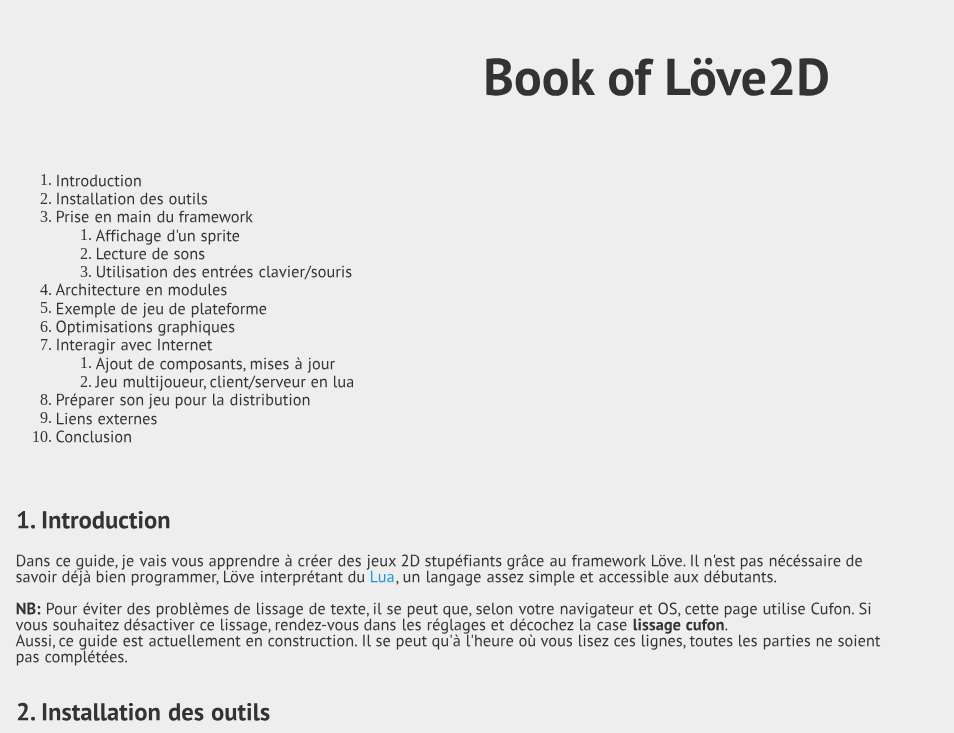
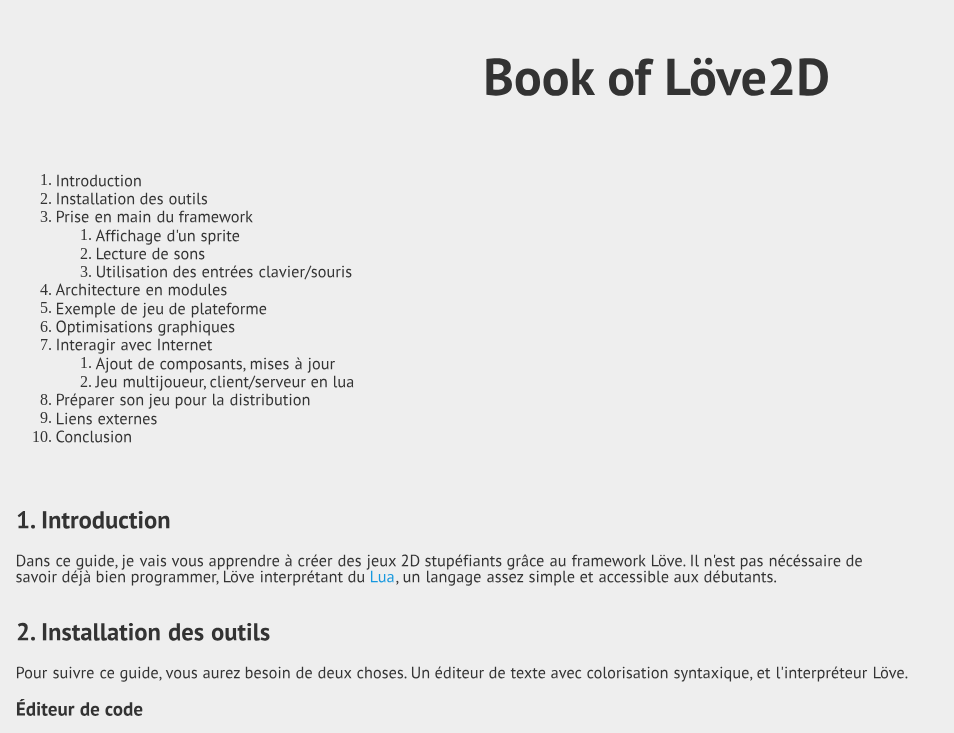
Before and after one commit to altitude/book-of-love-french, a plain HTML site: page index.html in a window 1280 px wide. Shown: the top 733 px of the page, without its empty margins (0-954 px from the left). Drawn offline with Linux system fonts and the light colour scheme.

Commit message:
Update index.html

```diff
--- a/index.html
+++ b/index.html
@@ -47,7 +47,6 @@
 	<div id="guide">
 		<h2 id="step_1">1. Introduction</h2>
 		<p>Dans ce guide, je vais vous apprendre à créer des jeux 2D stupéfiants grâce au framework Löve. Il n'est pas nécéssaire de savoir déjà bien programmer, Löve interprétant du <a href="http://fr.wikipedia.org/wiki/Lua">Lua</a>, un langage assez simple et accessible aux débutants.</p>
-		<p><b>NB:</b> Pour éviter des problèmes de lissage de texte, il se peut que, selon votre navigateur et OS, cette page utilise Cufon. Si vous souhaitez désactiver ce lissage, rendez-vous dans les réglages et décochez la case <b>lissage cufon</b>.<br>Aussi, ce guide est actuellement en construction. Il se peut qu'à l'heure où vous lisez ces lignes, toutes les parties ne soient pas complétées.</p>
 		<!-- // -->
 		<h2 id="step_2">2. Installation des outils</h2>
 		<p>Pour suivre ce guide, vous aurez besoin de deux choses. Un éditeur de texte avec colorisation syntaxique, et l'interpréteur Löve.</p>
```
